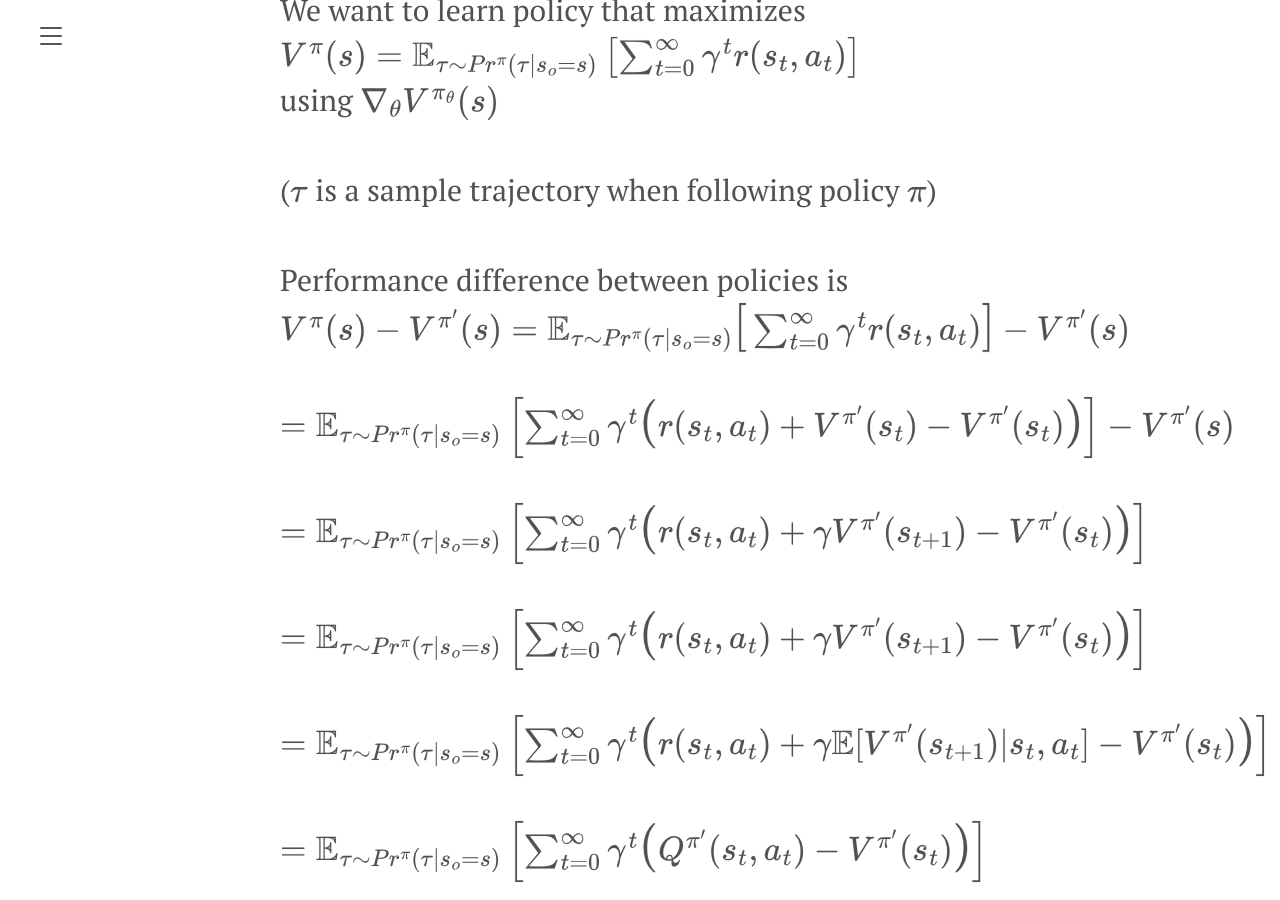
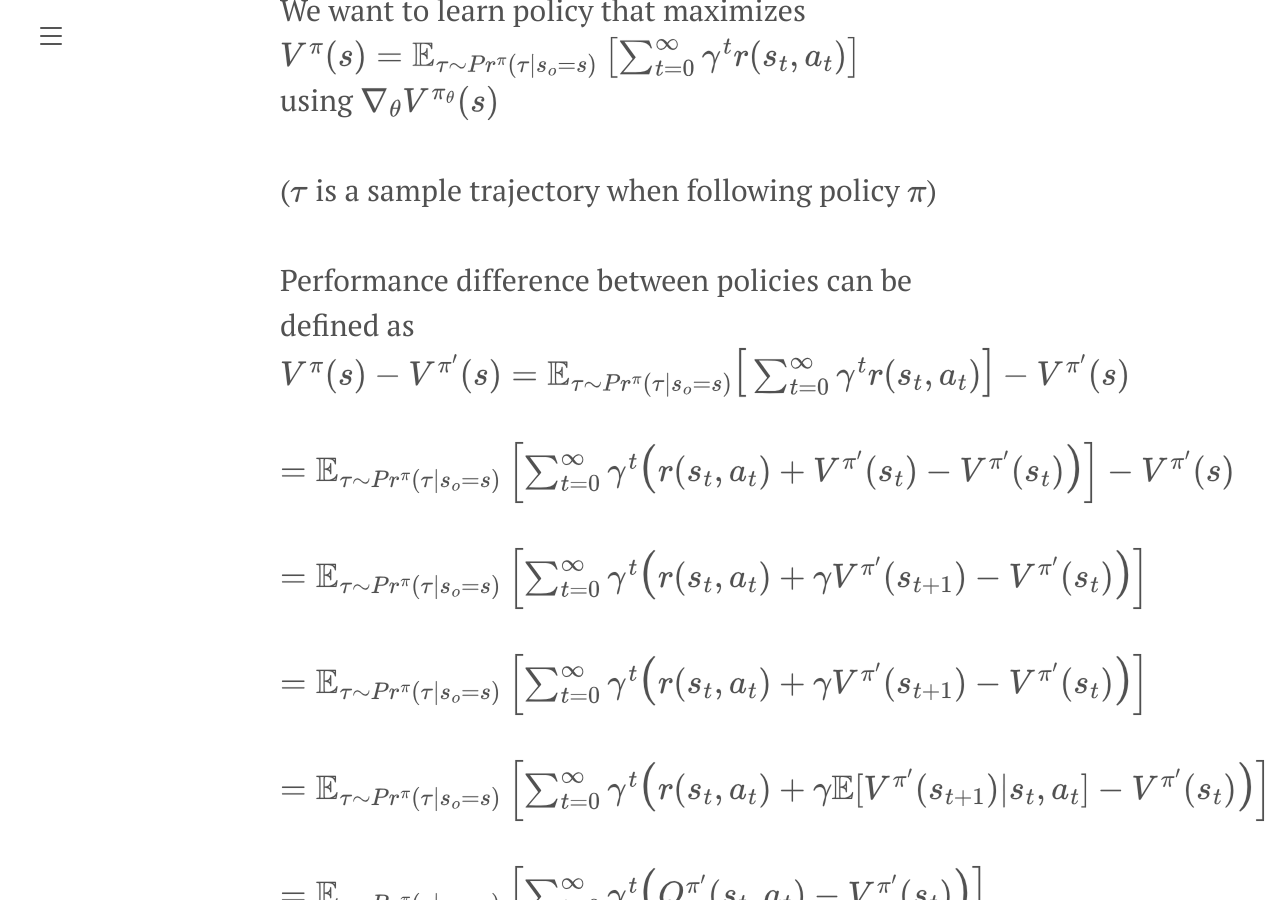
Before and after one commit to sowoibu/sowoibu.github.io, a Jekyll site: the page built from _posts/2024-03-16-Policy-Gradient-Theorem.md, in a window 1280 px wide and 900 px high, scrolled down 789 px. Built offline with Jekyll 4.4.1, drawn with Linux system fonts in a browser that asks for light colours.

Commit message:
first_post

```diff
--- a/_posts/2024-03-16-Policy-Gradient-Theorem.md
+++ b/_posts/2024-03-16-Policy-Gradient-Theorem.md
@@ -28,7 +28,7 @@ MathJax = {
  $$V^{\pi}(s) = \mathbb{E}_{\tau \sim Pr^\pi(\tau|s_o=s)}\left[\sum_{t=0}^{\infty}\gamma^tr(s_t,a_t)\right]$$<br>
  using $\nabla_{\theta} V^{\pi_\theta}(s)$<br><br>
  ($\tau$ is a sample trajectory when following policy $\pi$)<br><br>
- Performance difference between policies is<br>
+ Performance difference between policies can be defined as<br>
  $$V^{\pi}(s) - V^{\pi'}(s) = \mathbb{E}_{\tau \sim Pr^\pi(\tau|s_o=s)}{\Large[}\sum_{t=0}^{\infty}\gamma^tr(s_t,a_t){\Large]} - V^{\pi'}(s)$$<br>
  $$= \mathbb{E}_{\tau \sim Pr^\pi(\tau|s_o=s)}\left[\sum_{t=0}^{\infty}\gamma^t{\Large(}r(s_t,a_t) + V^{\pi'}(s_t) - V^{\pi'}(s_t){\Large)}\right] - V^{\pi'}(s)$$<br>
  $$= \mathbb{E}_{\tau \sim Pr^\pi(\tau|s_o=s)}\left[\sum_{t=0}^{\infty}\gamma^t{\Large(}r(s_t,a_t) + \gamma V^{\pi'}(s_{t+1}) - V^{\pi'}(s_t){\Large)}\right]$$<br>
```
